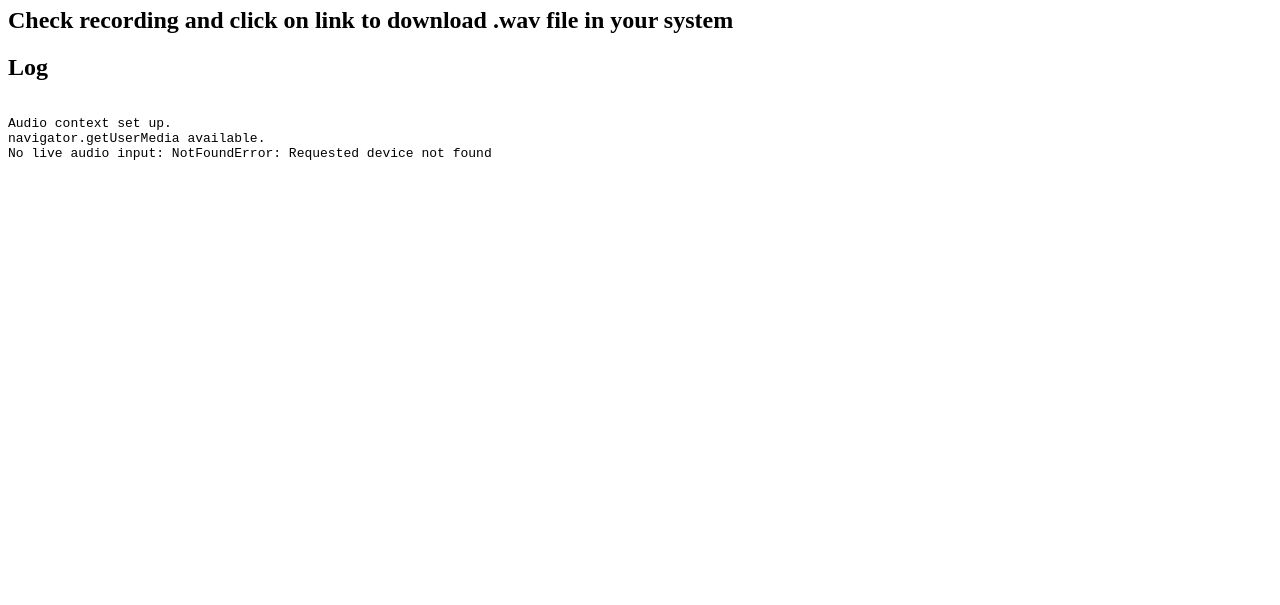
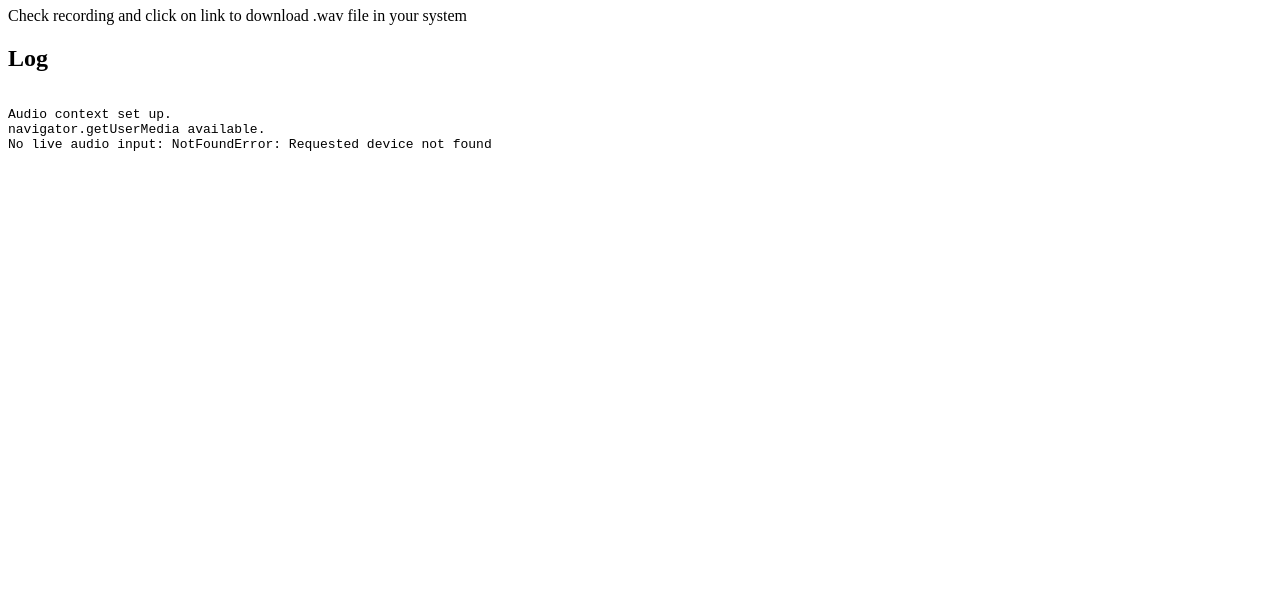
Before and after one commit to Sachingiri619/Sachingiri619.github.io, a website with bundled scripts: page index.html in a window 1280 px wide. Shown: the part 195-800 px from the top of the page. Built offline with nearby package versions, Linux system fonts and the light colour scheme.

Commit message:
Update index.html
four time

```diff
--- a/index.html
+++ b/index.html
@@ -39,7 +39,7 @@
 
 
   <h1>Recordings</h1>
-  <h2>Check recording and click on link to download .wav file in your system</h2>
+  <p>Check recording and click on link to download .wav file in your system</p>
   <ul id="recordingslist"></ul>
 
   <h2>Log</h2>
```
